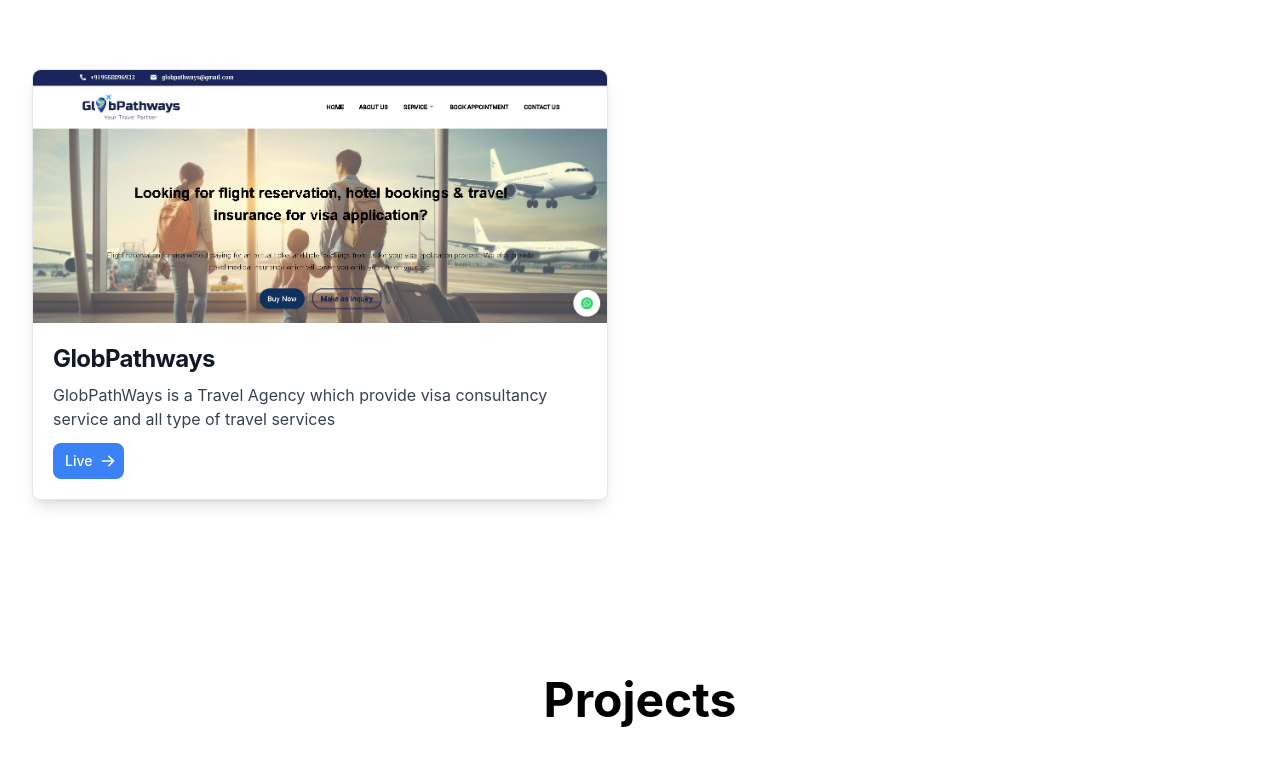
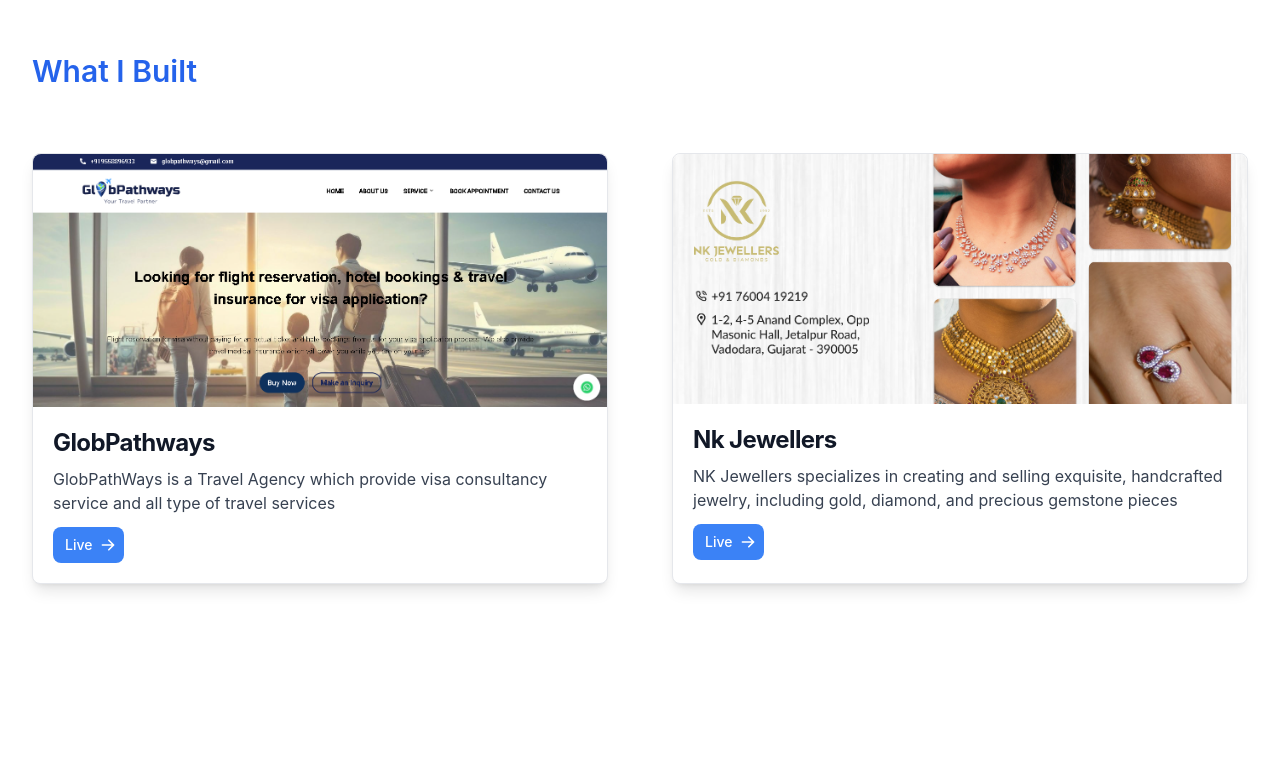
Before and after one commit to bhautik1206/portfolio_website, a React (Create React App) app: page / in a window 1280 px wide. Shown: the part 2951-3713 px from the top of the page. Built offline with nearby package versions, Linux system fonts and the light colour scheme.

Commit message:
feat(adding): adding new project in freelancer

```diff
--- a/src/assets/projectimages/index.js
+++ b/src/assets/projectimages/index.js
@@ -9,3 +9,5 @@
 export {default as BuyMeACoffee} from './buymeacoffee.png'
 
 export {default as Globpathways } from './globpathways.png'
+
+export {default as NKJewellers } from './nkjewellery.png'
--- a/src/constants.js
+++ b/src/constants.js
@@ -4,7 +4,8 @@
   CryptoStats,
   VolkerMonko,
   BuyMeACoffee,
-  Globpathways
+  Globpathways,
+  NKJewellers
 } from "./assets/projectimages/index";
 
 export const techStack = [
@@ -92,7 +93,7 @@
     name: "Git",
     link: "https://cdn.jsdelivr.net/gh/devicons/devicon/icons/git/git-plain.svg",
   },
-  // { name: "Docker", link: "https://cdn.jsdelivr.net/gh/devicons/devicon/icons/docker/docker-plain.svg" },
+  { name: "Docker", link: "https://cdn.jsdelivr.net/gh/devicons/devicon/icons/docker/docker-plain.svg" },
   // { name: "Firebase", link: "https://www.vectorlogo.zone/logos/firebase/firebase-icon.svg" },
 
   // { name: "Bash", link: "https://cdn.jsdelivr.net/gh/devicons/devicon/icons/bash/bash-original.svg" },
@@ -195,7 +196,13 @@
   {
     title:'GlobPathways',
     description:'GlobPathWays is a Travel Agency which provide visa consultancy service and all type of travel services',
-    project_link:'https://globpathways.com/',
+    project_link:'https://www.globpathways.com/',
     project_image: Globpathways
+  },
+  {
+    title:'Nk Jewellers ',
+    description:'NK Jewellers specializes in creating and selling exquisite, handcrafted jewelry, including gold, diamond, and precious gemstone pieces',
+    project_link:'https://nkjewellers.com/',
+    project_image: NKJewellers
   }
 ]
```
Also changed, not shown: src/assets/projectimages/nkjewellery.png (added).
